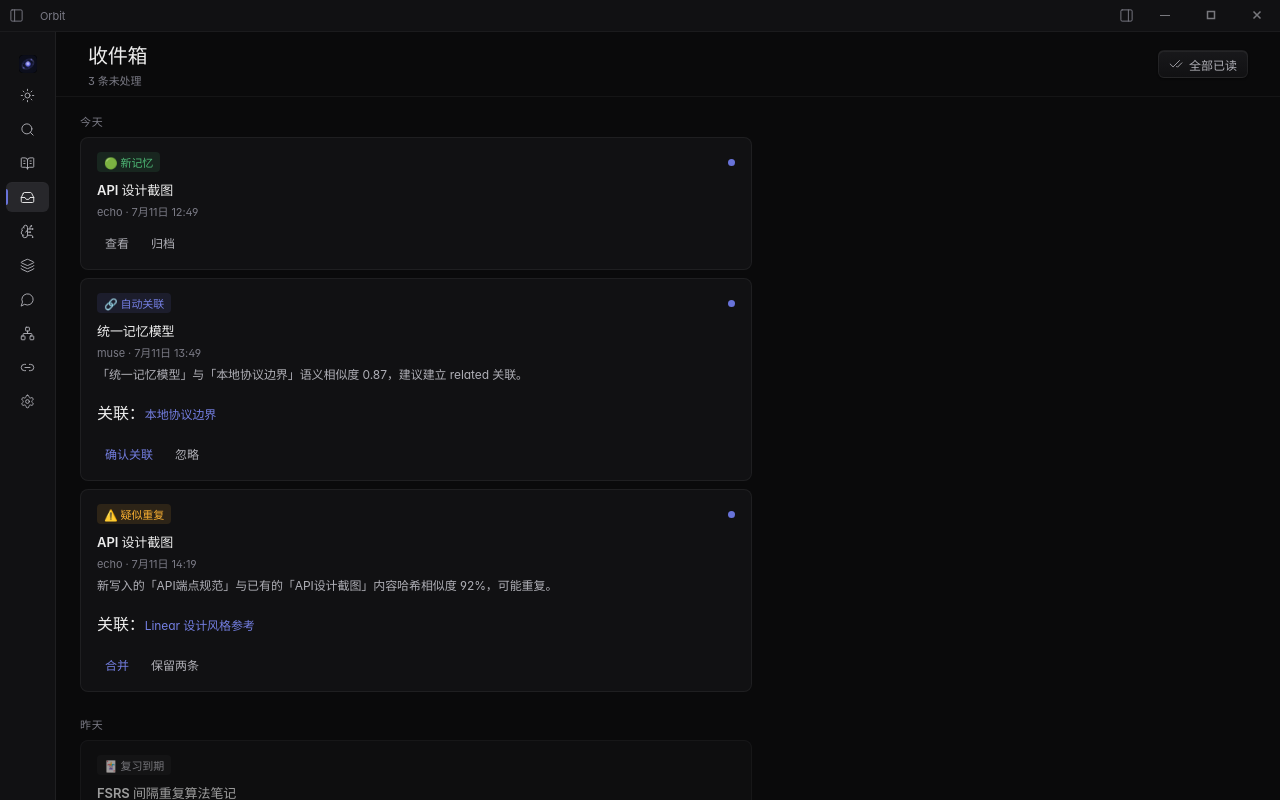
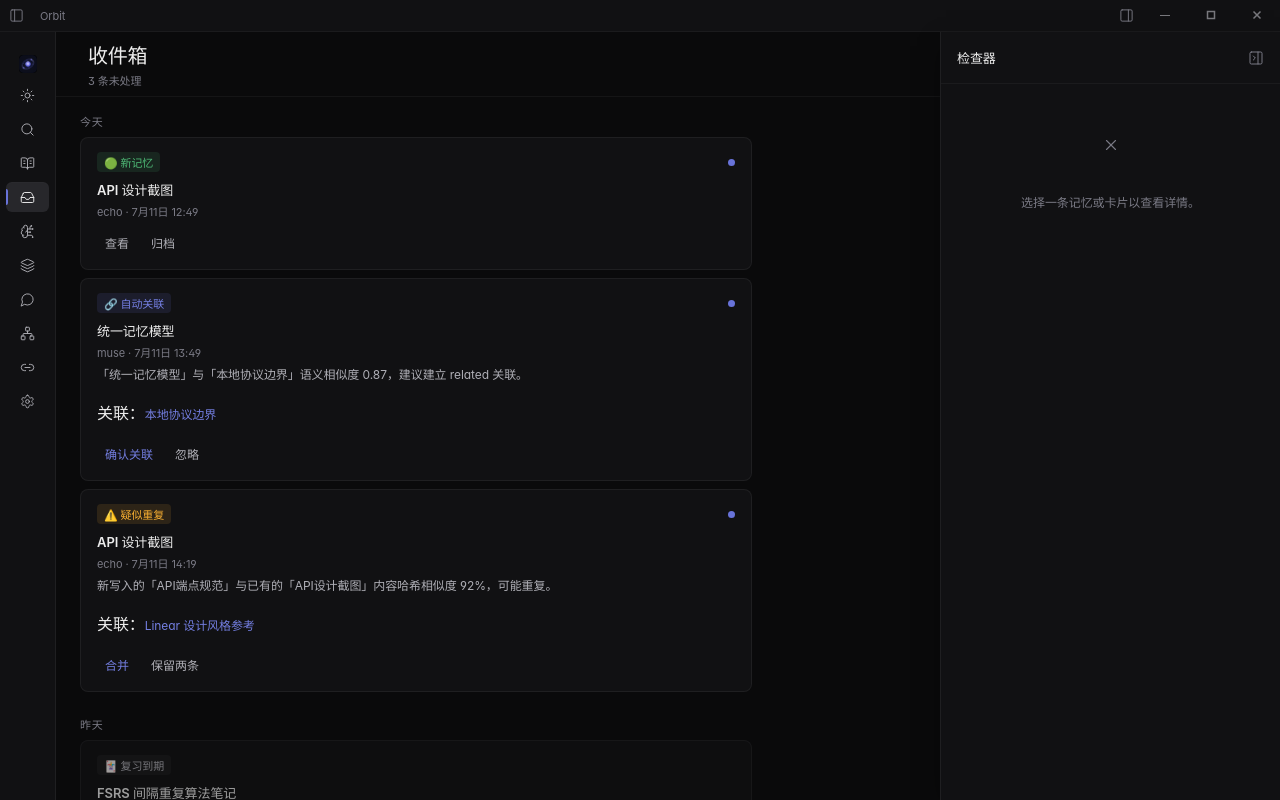
Before and after one commit to zhangge666/Nexus_pre, a React (Vite) app in the folder apps/orbit/: page /#/inbox in a window 1280 px wide. Both pictures are taken after a click on the button 16 px from the left and 15 px from the top of the page. Built offline with nearby package versions, Linux system fonts and the light colour scheme.

Commit message:
优化问答居中与检查器抽屉动效

```diff
--- a/apps/orbit/src/orbit.css
+++ b/apps/orbit/src/orbit.css
@@ -13,25 +13,25 @@ button:disabled { cursor: not-allowed; color: hsl(var(--foreground-disabled)); }
 svg { stroke-width: 1.5px !important; }
 
 .orbit-root { display: flex; flex-direction: column; width: 100%; height: 100%; min-width: 0; min-height: 0; overflow: hidden; }
-.app-shell { display: grid; grid-template-columns: var(--sidebar-width, 232px) 6px minmax(0, 1fr) 6px var(--inspector-width, 340px); flex: 1; width: 100%; min-width: 0; min-height: 0; overflow: hidden; background: hsl(var(--background)); color: hsl(var(--foreground)); transition: grid-template-columns 180ms cubic-bezier(0.16, 1, 0.3, 1); will-change: grid-template-columns; }
-.app-shell.sidebar-collapsed { grid-template-columns: 56px 0 minmax(0, 1fr) 6px var(--inspector-width, 340px); }
-.app-shell.inspector-collapsed { grid-template-columns: var(--sidebar-width, 232px) 6px minmax(0, 1fr) 0 0; }
-.app-shell.sidebar-collapsed.inspector-collapsed { grid-template-columns: 56px 0 minmax(0, 1fr) 0 0; }
+.app-shell { display: grid; grid-template-columns: var(--sidebar-width, 232px) 6px minmax(0, 1fr); flex: 1; width: 100%; min-width: 0; min-height: 0; overflow: hidden; background: hsl(var(--background)); color: hsl(var(--foreground)); transition: grid-template-columns 180ms cubic-bezier(0.16, 1, 0.3, 1); will-change: grid-template-columns; }
+.app-shell.sidebar-collapsed { grid-template-columns: 56px 0 minmax(0, 1fr); }
+.app-shell.inspector-collapsed { grid-template-columns: var(--sidebar-width, 232px) 6px minmax(0, 1fr); }
+.app-shell.sidebar-collapsed.inspector-collapsed { grid-template-columns: 56px 0 minmax(0, 1fr); }
 .app-shell.is-resizing { cursor: col-resize; transition: none; user-select: none; }
 
 .resize-handle { position: relative; z-index: 20; min-width: 0; cursor: col-resize; touch-action: none; outline: none; }
+.resize-handle.right { position: fixed; z-index: 41; top: 32px; right: var(--inspector-width, 340px); bottom: 0; width: 6px; transition: right 180ms cubic-bezier(0.16, 1, 0.3, 1), opacity 150ms ease-out; }
 .resize-handle::after { position: absolute; top: 0; bottom: 0; left: calc(50% - 1px); width: 2px; content: ""; background: transparent; transition: background 150ms cubic-bezier(0.16, 1, 0.3, 1); }
 .resize-handle:hover::after, .resize-handle.is-dragging::after { background: hsl(var(--ring) / 0.65); }
 .resize-handle:focus-visible::after { background: hsl(var(--ring)); }
-.app-shell.sidebar-collapsed .resize-handle.left, .app-shell.inspector-collapsed .resize-handle.right { display: none; }
+.app-shell.sidebar-collapsed .resize-handle.left { display: none; }
+.app-shell.inspector-collapsed .resize-handle.right { right: 0; opacity: 0; pointer-events: none; }
 
 /* 桌面工作区显式定位每个栅格项，收起时隐藏分隔条也不会让主内容自动补到零宽列。 */
 @media (min-width: 720px) {
   .sidebar { grid-column: 1; }
   .resize-handle.left { grid-column: 2; }
   .workspace { grid-column: 3; }
-  .resize-handle.right { grid-column: 4; }
-  .global-inspector { grid-column: 5; }
 }
 
 /* ============================================================
@@ -103,9 +103,12 @@ nav { display: grid; gap: 2px; }
   .sidebar > .nav-section-label,
   .sidebar > nav:not(:first-of-type),
   .sidebar-footer,
+  .global-inspector,
+  .resize-handle.right,
   .resize-handle::after,
   .radio-group::before { transition: none; }
-  .app-shell { will-change: auto; }
+  .app-shell,
+  .global-inspector { will-change: auto; }
 }
 
 /* ============================================================
@@ -176,8 +179,8 @@ nav { display: grid; gap: 2px; }
    workspace & topbar
    ============================================================ */
 .workspace { display: flex; min-width: 0; min-height: 0; overflow: hidden; }
-/* 所有路由页面均由根工作区约束为同一滚动和尺寸模型，避免页面各自决定视口高度。 */
-.workspace > .page-enter { display: flex; flex: 1; flex-direction: column; width: 100%; min-width: 0; min-height: 0; overflow: hidden; background: hsl(var(--background)); }
+/* 问答页取消进入动画后仍需继承满高约束，空状态才能在聊天区域内居中。 */
+.workspace > .page-enter, .workspace > .ask-page { display: flex; flex: 1; flex-direction: column; width: 100%; min-width: 0; min-height: 0; overflow: hidden; background: hsl(var(--background)); }
 /* PageLayout 固定标题栏并把滚动权收敛到单一内容容器，避免双滚动条与高度泄漏。 */
 .page-layout { height: 100%; min-height: 0; }
 .page-layout-header { flex: 0 0 auto; min-width: 0; }
@@ -194,8 +197,9 @@ nav { display: grid; gap: 2px; }
 /* ============================================================
    全局检查器
    ============================================================ */
-.global-inspector { display: flex; flex-direction: column; width: 100%; min-width: 0; min-height: 0; height: 100%; overflow: hidden; border-left: 1px solid hsl(var(--border)); background: hsl(var(--surface)); transition: width 180ms cubic-bezier(0.16, 1, 0.3, 1), min-width 180ms cubic-bezier(0.16, 1, 0.3, 1), border-color 180ms ease-out; }
-.global-inspector.is-collapsed { width: 0; min-width: 0; border-left-width: 0; }
+/* 检查器脱离主栅格，以抽屉形式滑入，打开时不会压缩工作区内容。 */
+.global-inspector { position: fixed; z-index: 40; top: 32px; right: 0; bottom: 0; display: flex; flex-direction: column; width: var(--inspector-width, 340px); min-width: 0; min-height: 0; height: auto; overflow: hidden; border-left: 1px solid hsl(var(--border)); background: hsl(var(--surface)); box-shadow: var(--shadow-md); transform: translateX(0); transition: transform 180ms cubic-bezier(0.16, 1, 0.3, 1), border-color 180ms ease-out; will-change: transform; }
+.global-inspector.is-collapsed { width: var(--inspector-width, 340px); min-width: 0; border-left-width: 1px; pointer-events: none; transform: translateX(100%); }
 .global-inspector-header { display: flex; align-items: center; justify-content: space-between; min-height: 52px; padding: 0 10px 0 16px; border-bottom: 1px solid hsl(var(--border-subtle)); }
 .global-inspector-header h2 { margin: 0; font-size: 13px; font-weight: 600; }
 .global-inspector-body { min-height: 0; flex: 1; overflow: auto; }
@@ -648,14 +652,13 @@ nav { display: grid; gap: 2px; }
    响应式
    ============================================================ */
 @media (max-width: 1080px) {
-  .app-shell, .app-shell.inspector-collapsed { grid-template-columns: var(--sidebar-width, 232px) 6px minmax(0, 1fr) 0 0; }
-  .app-shell.sidebar-collapsed, .app-shell.sidebar-collapsed.inspector-collapsed { grid-template-columns: 56px 0 minmax(0, 1fr) 0 0; }
+  .app-shell, .app-shell.inspector-collapsed { grid-template-columns: var(--sidebar-width, 232px) 6px minmax(0, 1fr); }
+  .app-shell.sidebar-collapsed, .app-shell.sidebar-collapsed.inspector-collapsed { grid-template-columns: 56px 0 minmax(0, 1fr); }
   .resize-handle.right { display: none; }
   .search-workbench.inspector-open .search-layout { grid-template-columns: minmax(0, 1fr); }
   .detail-inspector { display: none; }
   .timeline-layout { grid-template-columns: 1fr; }
   .stats-cards-grid { grid-template-columns: repeat(2, minmax(0, 1fr)); }
-  .global-inspector { position: fixed; z-index: 40; top: 32px; right: 0; bottom: 0; height: auto; box-shadow: var(--shadow-md); }
 }
 @media (max-width: 719px) {
   .app-shell, .app-shell.sidebar-collapsed, .app-shell.inspector-collapsed, .app-shell.sidebar-collapsed.inspector-collapsed { grid-template-columns: minmax(0, 1fr); grid-template-rows: 44px minmax(0, 1fr); }
```
